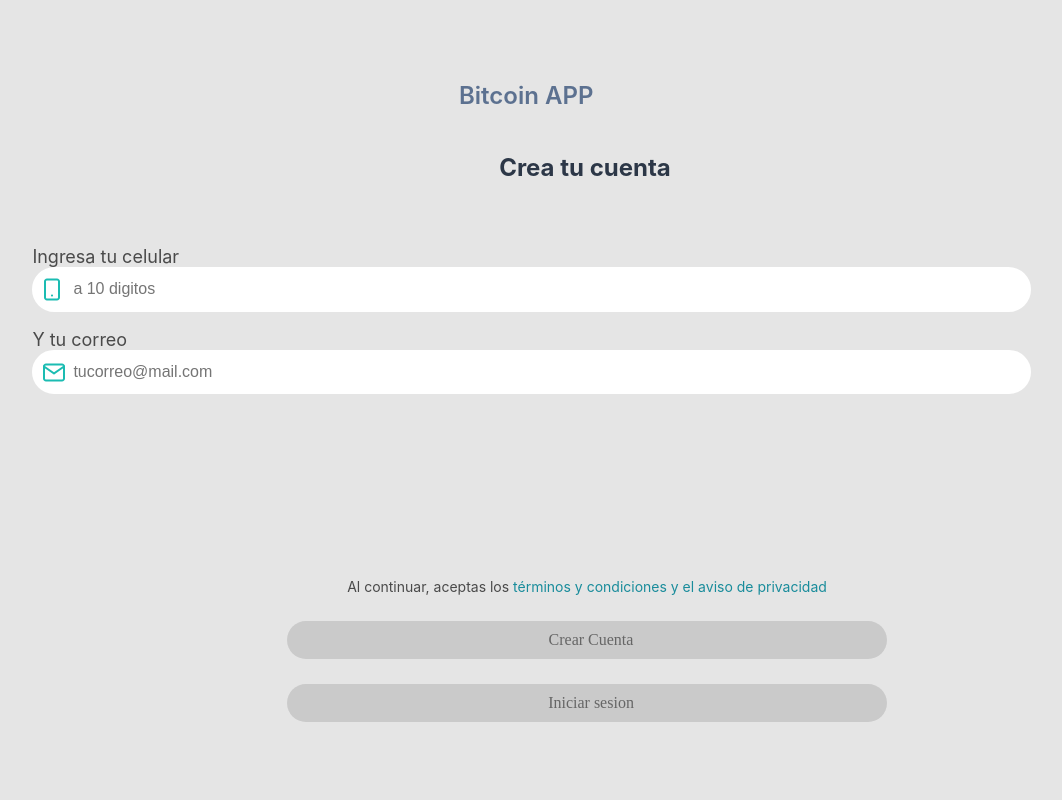
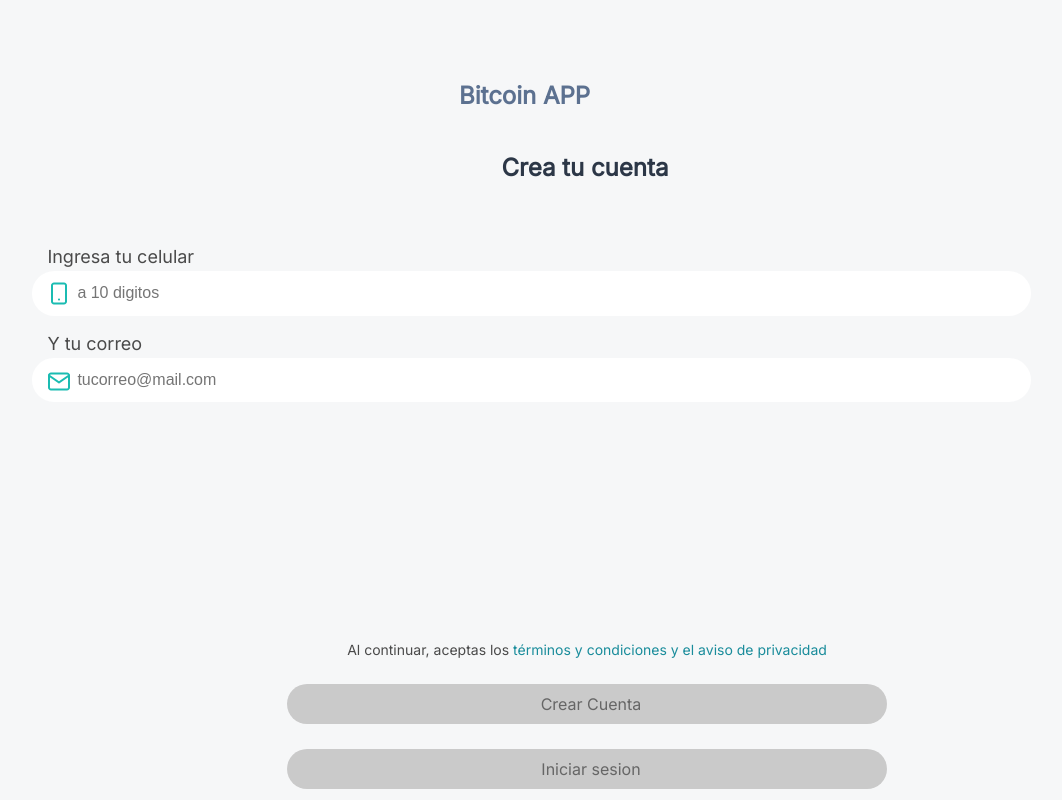
Before and after one commit to Tapioka0/bitcoin-app, a React (Vite) app: page /registro in a window 1280 px wide. Shown: the whole page, without its empty margins (53-1115 px from the left). Built offline with nearby package versions, Linux system fonts and the light colour scheme.

Commit message:
mejoras en el UI y README.md agregado

```diff
--- a/index.html
+++ b/index.html
@@ -5,7 +5,9 @@
     <link rel="icon" type="image/svg+xml" href="/vite.svg" />
     <meta name="viewport" content="width=device-width, initial-scale=1.0" />
     <title>Bitcoin App</title>
-
+    <link rel="preconnect" href="https://fonts.googleapis.com">
+<link rel="preconnect" href="https://fonts.gstatic.com" crossorigin>
+<link href="https://fonts.googleapis.com/css2?family=Inter&display=swap" rel="stylesheet">
   </head>
   <body>
     <div id="root"></div>
--- a/src/App.css
+++ b/src/App.css
@@ -22,7 +22,17 @@
   color: #666666;
   cursor: not-allowed;
 }
+/* Chrome, Safari, Edge, Opera */
+input::-webkit-outer-spin-button,
+input::-webkit-inner-spin-button {
+  -webkit-appearance: none;
+  margin: 0;
+}
 
+/* Firefox */
+input[type=number] {
+  -moz-appearance: textfield;
+}
 .text-green {
 
 	color: #198C9B;
--- a/src/Components/Button/index.jsx
+++ b/src/Components/Button/index.jsx
@@ -28,7 +28,7 @@
   color: #fff;
   max-width: 600px;
   /* Verdes/Primary */
-
+  font-family: "Inter";
   background: #198c9b;
   border-radius: 20px;
 `;
--- a/src/Components/Svg/Mail.jsx
+++ b/src/Components/Svg/Mail.jsx
@@ -31,6 +31,7 @@
   position: absolute;
   width: 24px;
   height: 24px;
-  top: 113px;
-  margin-left: 10px;
+  top: 122px;
+
+  left: 15px;
 `;
--- a/src/Components/Svg/phone.jsx
+++ b/src/Components/Svg/phone.jsx
@@ -31,7 +31,6 @@
   position: absolute;
   width: 24px;
   height: 24px;
-  left: 5px;
-  top: 30px;
-  padding-left: 3px;
+  left: 15px;
+  top: 34px;
 `;
--- a/src/Components/form/Form.jsx
+++ b/src/Components/form/Form.jsx
@@ -22,11 +22,11 @@
     // set keys
     localStorage.setItem("numero", numero);
     localStorage.setItem("correo", correo);
-    swal({
-      title: "Cuenta creada!",
-      text: "successfully",
-      icon: "success",
-    });
+    // swal({
+    //   title: "Cuenta creada!",
+    //   text: "successfully",
+    //   icon: "success",
+    // });
     return navigate("/", { replace: true });
   };
 
@@ -39,8 +39,9 @@
   return (
     <FormContainer onSubmit={sumit}>
       <div className="inputs">
-        <label>Ingresa tu celular</label>
-
+        <div className="tag">
+          <label>Ingresa tu celular</label>
+        </div>
         <PhoneSGV />
         <input
           className="input-icon"
@@ -52,7 +53,9 @@
         />
       </div>
       <div className="inputs">
-        <label>Y tu correo</label>
+        <div className="tag">
+          <label>Y tu correo</label>
+        </div>
         <MailSVG />
         <input
           type={"email"}
@@ -101,7 +104,10 @@
 
     color: #4a4a4a;
   }
-
+  .tag {
+    padding-left: 15px;
+    padding-bottom: 4px;
+  }
   input {
     display: block;
     box-sizing: border-box;
@@ -113,12 +119,12 @@
     border: 2px solid #ffffff;
     box-shadow: 0px 0px 0px rgba(0, 0, 0, 0.25);
     border-radius: 25px;
-    padding-left: 39px;
+    padding-left: 43px;
   }
 
   .Footer {
     position: relative;
-    top: 30%;
+    top: 40%;
   }
 
   .text {
@@ -142,4 +148,10 @@
   .buttons button {
     margin-bottom: 25px;
   }
+  @media only screen and (max-width: 620px) {
+    .Footer {
+      position: relative;
+      top: 20%;
+    }
+  }
 `;
--- a/src/Components/tripleSwitch/index.jsx
+++ b/src/Components/tripleSwitch/index.jsx
@@ -89,8 +89,8 @@
   display: flex;
   left: 5%;
   right: 5%;
-  top: 25.47%;
-  bottom: 51.22%;
+  top: 17.47%;
+  bottom: 60.22%;
   flex-direction: row;
   background: #ffffff;
   border-radius: 20px;
@@ -123,6 +123,7 @@
   h4 {
     margin: 0;
     font-weight: 500;
+    font-family: "Inter";
   }
 
   .green-font {
--- a/src/Pages/Main/index.jsx
+++ b/src/Pages/Main/index.jsx
@@ -60,7 +60,7 @@
 };
 
 const Container = styled.div`
-  background-color: #e5e5e5;
+  background-color: #f6f7f8;
   width: 100vw;
   height: 100vh;
   background-position: center;
@@ -88,8 +88,8 @@
     position: absolute;
     left: 5%;
     right: 5%;
-    top: 53.28%;
-    bottom: 20%;
+    top: 43.28%;
+    bottom: 31.9%;
 
     /* Neutrales/BG */
 
@@ -100,8 +100,8 @@
 
   .title {
     position: absolute;
-    left: 5%;
-    top: 5.35%;
+    left: 5.5%;
+    top: 8.35%;
     font-family: "Inter";
     font-style: normal;
     font-weight: 600;
--- a/src/Pages/Onboarding/index.jsx
+++ b/src/Pages/Onboarding/index.jsx
@@ -21,7 +21,7 @@
 };
 
 const Container = styled.div`
-  background-color: #e5e5e5;
+  background-color: #e4f2f2;
   width: 100vw;
   height: 100vh;
   background-position: center;
--- a/src/Pages/Registro/index.jsx
+++ b/src/Pages/Registro/index.jsx
@@ -13,7 +13,7 @@
 };
 
 const Container = styled.div`
-  background-color: #e5e5e5;
+  background-color: #f6f7f8;
   width: 100vw;
   height: 100vh;
   background-position: center;
--- a/src/layouts/Header/Header.jsx
+++ b/src/layouts/Header/Header.jsx
@@ -34,4 +34,7 @@
 
     color: #5c7190;
   }
+  @media only screen and (max-width: 620px) {
+    left: 30%;
+  }
 `;
--- a/src/layouts/Header/MainHeader.jsx
+++ b/src/layouts/Header/MainHeader.jsx
@@ -36,5 +36,6 @@
     align-items: center;
     text-align: center;
     color: #7b8186;
+    padding-right: 38px;
   }
 `;
```
Also changed, not shown: 1 other file (tests, documents, lock files or other folders).
